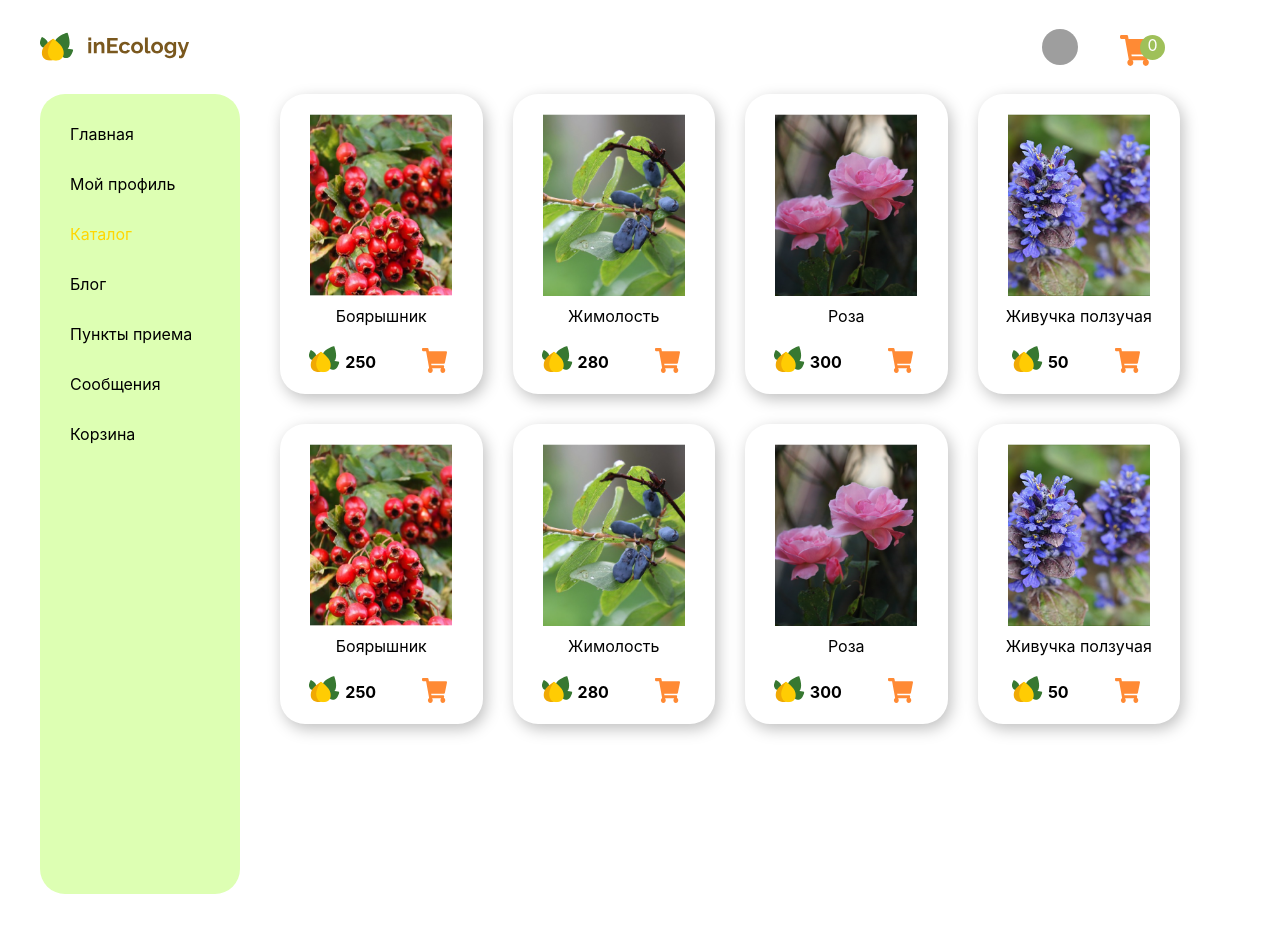
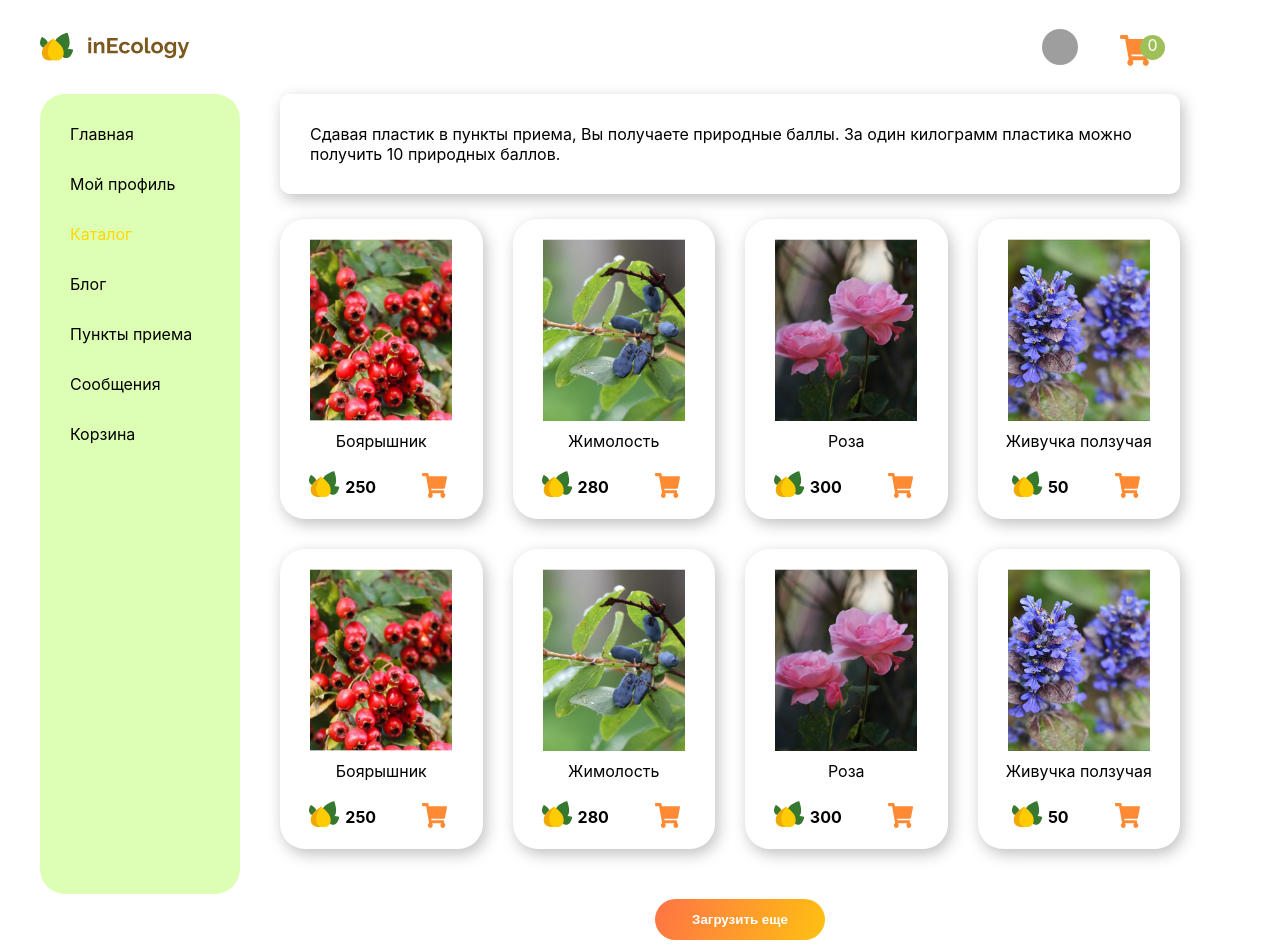
Before and after one commit to wild-dino/InEcology, a React (Create React App) app: page /catalog in a window 1280 px wide. Shown: the top 952 px of the page. Before the commit the page ends 894 px from the top, so only its background shows below. Built offline with nearby package versions, Linux system fonts and the light colour scheme; grey boxes are pictures that could not be loaded.

Commit message:
changed css-styles

```diff
--- a/src/components/Cart/Cart.jsx
+++ b/src/components/Cart/Cart.jsx
@@ -32,7 +32,7 @@ const Cart = ({cart, currentBalance}) => {
                 <h4 className={s.summary__title}>Итог</h4>
                 <div className={s.summary__price}>
                     <div>Всего: {totalItems}</div>
-                    <div><img src={logo}/>{(totalPrice > currentBalance)? "Недостаточно средств :(" : totalPrice }</div>
+                    <div>{(totalPrice > currentBalance)? "Недостаточно средств :(" :  totalPrice }</div>
                 </div>
                 <button className={(totalPrice > currentBalance)? s.btnDisplayNone : s.summary__btn}>Оформить</button>
             </div>
--- a/src/components/Cart/Cart.module.css
+++ b/src/components/Cart/Cart.module.css
@@ -1,16 +1,38 @@
 .cart {
+    width: 100%;
+    max-width: 950px;
     display: grid;
     grid-template-columns: 3fr 1fr;
 }
 
 .cart__summary {
-    max-height: 300px;
+    display: flex;
+    flex-direction: column;
+    justify-content: flex-start;
+    max-height: 200px;
     background-color: #DDFFB3;
+    border-radius: 10px;
+    padding-bottom: 15px;
 }
 
 .cart__items {
+    width: 100%;
+    max-width: 600px;
     display: flex;
     flex-direction: column;
+    /*align-items: center;*/
+    margin-bottom: 50px;
+    margin-left: 40px;
+}
+
+.summary__title {
+    font-size: 18px;
+    padding-left: 30px;
+}
+
+.summary__price {
+    padding-left: 30px;
+    margin-bottom: 15px;
 }
 
 .emptyCart {
@@ -31,5 +53,14 @@
 }
 
 .summary__btn {
-
+    cursor: pointer;
+    width: 100%;
+    max-width: 170px;
+    border: 0;
+    border-radius: 30px;
+    color: white;
+    font-weight: bold;
+    align-self: center;
+    padding: 13px 30px;
+    background: linear-gradient(111deg, #FF7346, #FEC111);
 }
--- a/src/components/Cart/CartItem/CartItem.jsx
+++ b/src/components/Cart/CartItem/CartItem.jsx
@@ -17,18 +17,21 @@ const CartItem = ({itemData, removeFromCart, adjustQty}) => {
                 className={s.cartItem__image}
                 src={require(`./../../../assets/Catalog/${itemData.image}`)}
             />
+            <div className={s.flexContainer}>
                 <div className={s.cartItem__details}>
                     <p className={s.cartItem__title}>{itemData.name}</p>
                     <p className={s.cartItem__cost}>{itemData.cost}</p>
                 </div>
                 <div className={s.cartItem__actions}>
                     <div className={s.cartItem__qty}>
-                    <label htmlFor="qty">Qty</label>
-                    <input onChange={onChangeHandler} min="1" type="number" id="qty" name="qty" value={itemData.qty}/>
+                        <label htmlFor="qty">Количество</label>
+                        <input onChange={onChangeHandler} min="1" type="number" id="qty" name="qty"
+                               value={itemData.qty}/>
                     </div>
                     <button onClick={() => removeFromCart(itemData.id)} className={s.actions__deleteItemBtn}>
-                    delete
+                        Удалить
                     </button>
+                </div>
             </div>
         </div>
     );
--- a/src/components/Cart/CartItem/CartItem.module.css
+++ b/src/components/Cart/CartItem/CartItem.module.css
@@ -1,5 +1,19 @@
+p {
+    margin: 0;
+}
+
 .cartItem {
-    background-color: #DDFFB3;
+    box-shadow: 3px 5px 15px rgba(0, 0, 0, 0.25);
+    border-radius: 20px;
+    padding: 30px;
+    display: flex;
+    margin-bottom: 25px;
+}
+
+.flexContainer {
+    display: flex;
+    flex-direction: column;
+    margin-left: 35px;
 }
 
 .cartItem__image {
@@ -9,3 +23,24 @@
 .cartItem__details {
 
 }
+
+.cartItem__actions {
+
+}
+
+.cartItem__title {
+    font-weight: bold;
+    margin-bottom: 15px;
+}
+
+.actions__deleteItemBtn {
+    cursor: pointer;
+    width: 100%;
+    max-width: 100px;
+    border: 0;
+    border-radius: 30px;
+    color: white;
+    align-self: center;
+    padding: 10px 20px;
+    background: linear-gradient(111deg, #fc5b22, #fed711);
+}
--- a/src/components/Catalog/Catalog.jsx
+++ b/src/components/Catalog/Catalog.jsx
@@ -1,12 +1,16 @@
 import s from "./Catalog.module.css";
 import PlantItem from "./PlantItem/PlantItem";
-import {addToCartAC} from "../../redux/catalog-reducer";
 
 const Catalog = (props) => {
     let plantItems = props.plantsList.map(p => <PlantItem key={p.id} id={p.id} image={p.image} name={p.name} cost={p.cost} />)
     return (
-        <div className={s.container}>
-            {plantItems}
+        <div className={s.catalog}>
+            <p className={s.catalog__description}>Сдавая пластик в пункты приема, Вы получаете природные баллы. За один килограмм пластика можно получить
+            10 природных баллов.</p>
+            <div className={s.catalog__list}>
+                {plantItems}
+            </div>
+            <button className={s.catalog__btn}>Загрузить еще</button>
         </div>
     );
 };
--- a/src/components/Catalog/Catalog.module.css
+++ b/src/components/Catalog/Catalog.module.css
@@ -1,8 +1,40 @@
-.container {
+.catalog {
+    display: flex;
+    flex-direction: column;
+    /*justify-content: center;*/
+}
+
+.catalog__list {
     display: grid;
     grid-template-columns: repeat(4, 1fr);
     grid-gap: 30px;
     width: 100%;
     max-width: 900px;
     margin-left: 40px;
+    margin-bottom: 50px;
 }
+
+.catalog__description {
+    width: 100%;
+    max-width: 840px;
+    margin-left: 40px;
+    margin-top: 0;
+    margin-bottom: 25px;
+    box-shadow: 3px 5px 15px rgba(0, 0, 0, 0.25);
+    border-radius: 10px;
+    padding: 30px;
+}
+
+.catalog__btn {
+    cursor: pointer;
+    width: 100%;
+    max-width: 170px;
+    border: 0;
+    border-radius: 30px;
+    color: white;
+    font-weight: bold;
+    align-self: center;
+    padding: 13px 30px;
+    background: linear-gradient(111deg, #FF7346, #FEC111);
+    margin-bottom: 100px;
+}
```
Lines whose indentation alone changed are shown as unchanged.
